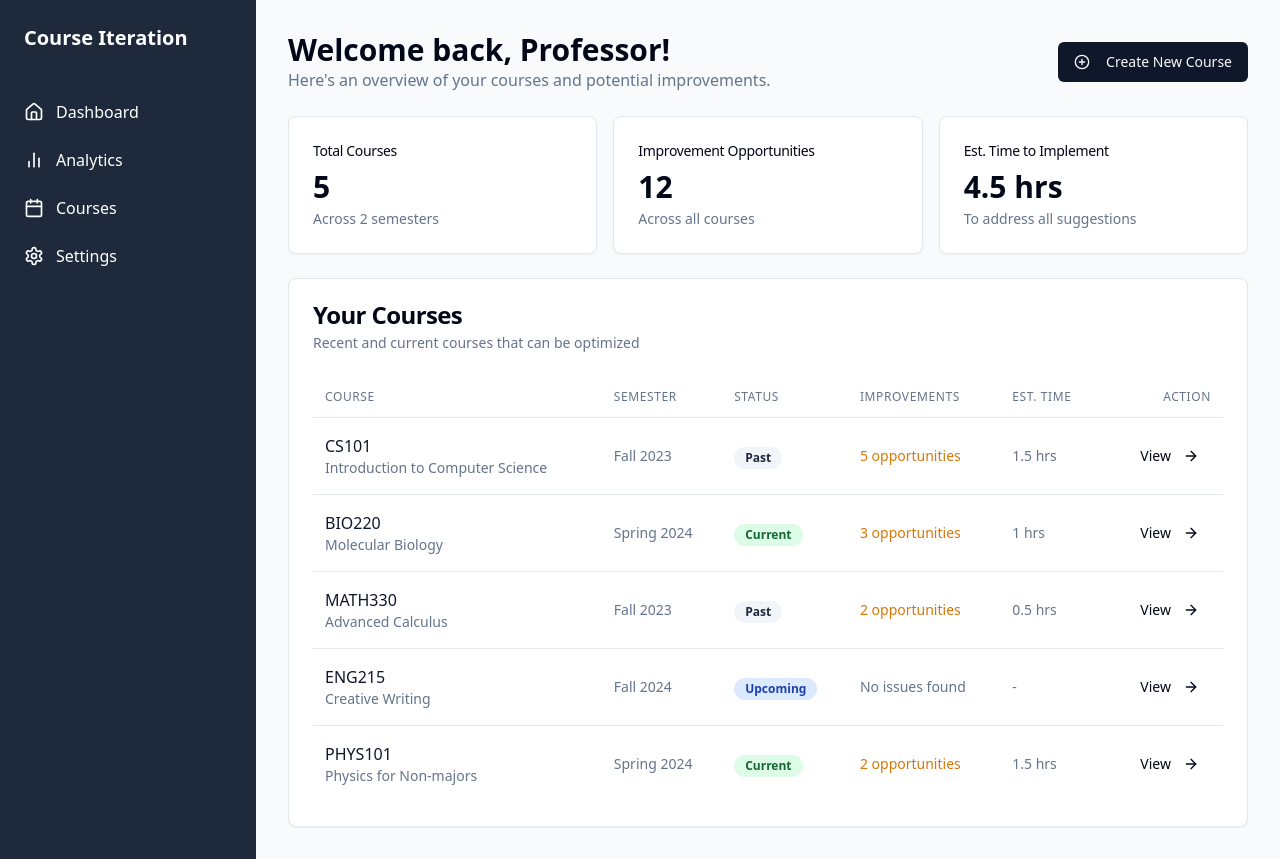
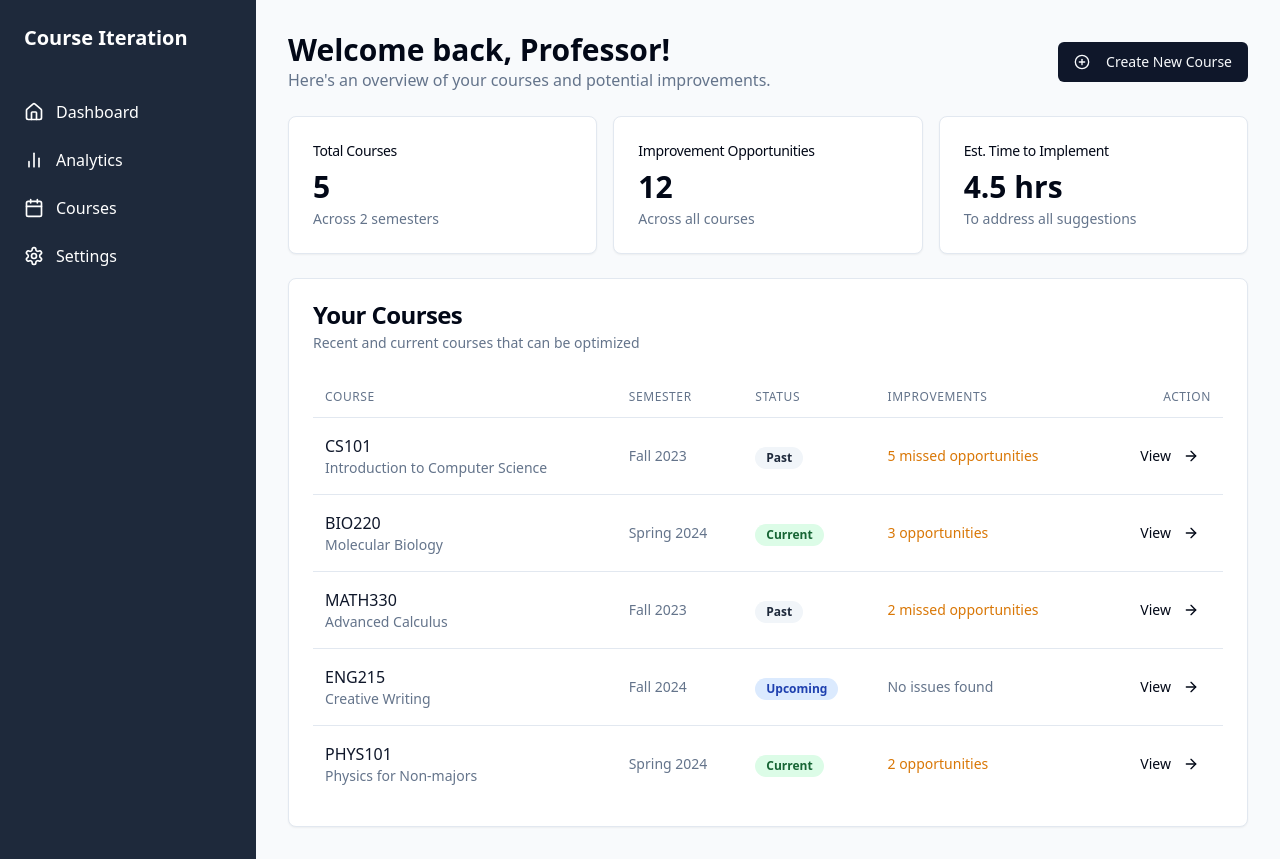
Before and after one commit to Sandorie-one/course-iteration-pilot-next-live, a React (Vite) app: page / in a window 1280 px wide. Built offline with nearby package versions, Linux system fonts and the light colour scheme.

Commit message:
Implement the plan
Implement the changes as per the plan.

```diff
--- a/src/components/CourseList.tsx
+++ b/src/components/CourseList.tsx
@@ -1,4 +1,3 @@
-
 import { Badge } from "@/components/ui/badge";
 import { Button } from "@/components/ui/button";
 import { ArrowRight } from "lucide-react";
@@ -87,7 +86,6 @@ const CourseList = () => {
               <th className="px-3 py-3 text-left text-xs font-medium text-slate-500 uppercase tracking-wider">Semester</th>
               <th className="px-3 py-3 text-left text-xs font-medium text-slate-500 uppercase tracking-wider">Status</th>
               <th className="px-3 py-3 text-left text-xs font-medium text-slate-500 uppercase tracking-wider">Improvements</th>
-              <th className="px-3 py-3 text-left text-xs font-medium text-slate-500 uppercase tracking-wider">Est. Time</th>
               <th className="px-3 py-3 text-right text-xs font-medium text-slate-500 uppercase tracking-wider">Action</th>
             </tr>
           </thead>
@@ -108,11 +106,10 @@ const CourseList = () => {
                 </td>
                 <td className="px-3 py-4 whitespace-nowrap text-sm text-slate-500">
                   {course.improvements > 0 ? (
-                    <span className="font-medium text-amber-600">{course.improvements} opportunities</span>
+                    <span className="font-medium text-amber-600">
+                      {course.improvements} {course.status === "past" ? "missed opportunities" : "opportunities"}
+                    </span>
                   ) : "No issues found"}
-                </td>
-                <td className="px-3 py-4 whitespace-nowrap text-sm text-slate-500">
-                  {course.timeEstimate > 0 ? `${course.timeEstimate} hrs` : "-"}
                 </td>
                 <td className="px-3 py-4 whitespace-nowrap text-right text-sm">
                   <Link to={`/course/${course.id}`}>
```
